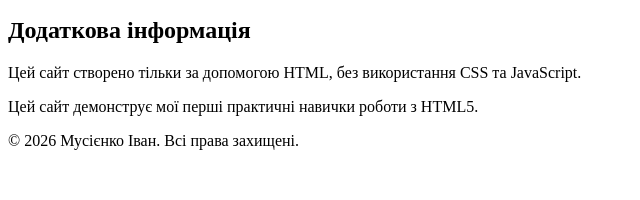
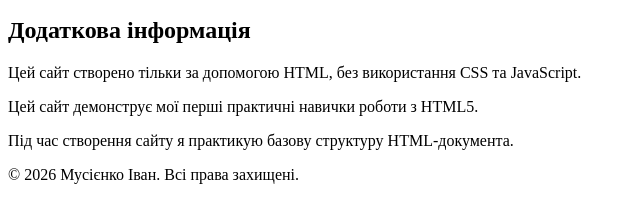
Before and after one commit to iymusiienko-bit/portfolio, a plain HTML site: page index.html in a window 1280 px wide. Shown: the part 1224-1424 px from the top of the page, without its empty margins (0-640 px from the left). Before the commit the page ends 1390 px from the top, so only its background shows below. Drawn offline with Linux system fonts and the light colour scheme.

Commit message:
feat: add html practice description

```diff
--- a/index.html
+++ b/index.html
@@ -81,6 +81,9 @@
             <p>
                 Цей сайт демонструє мої перші практичні навички роботи з HTML5.
             </p>
+            <p>
+                Під час створення сайту я практикую базову структуру HTML-документа.
+            </p>
         </aside>
     </main>
 
```
